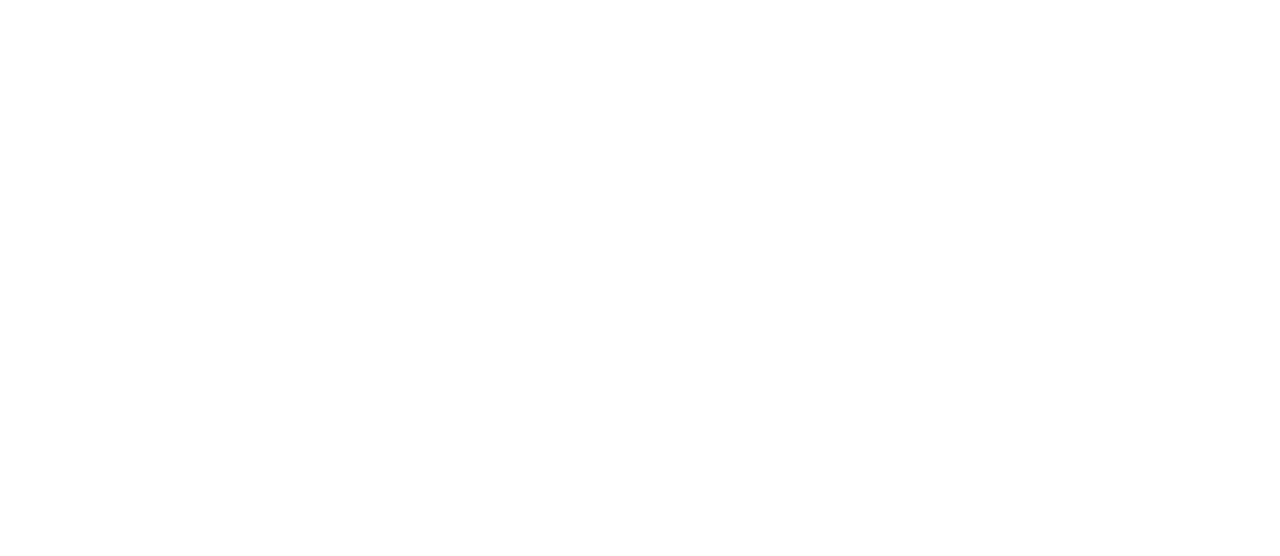
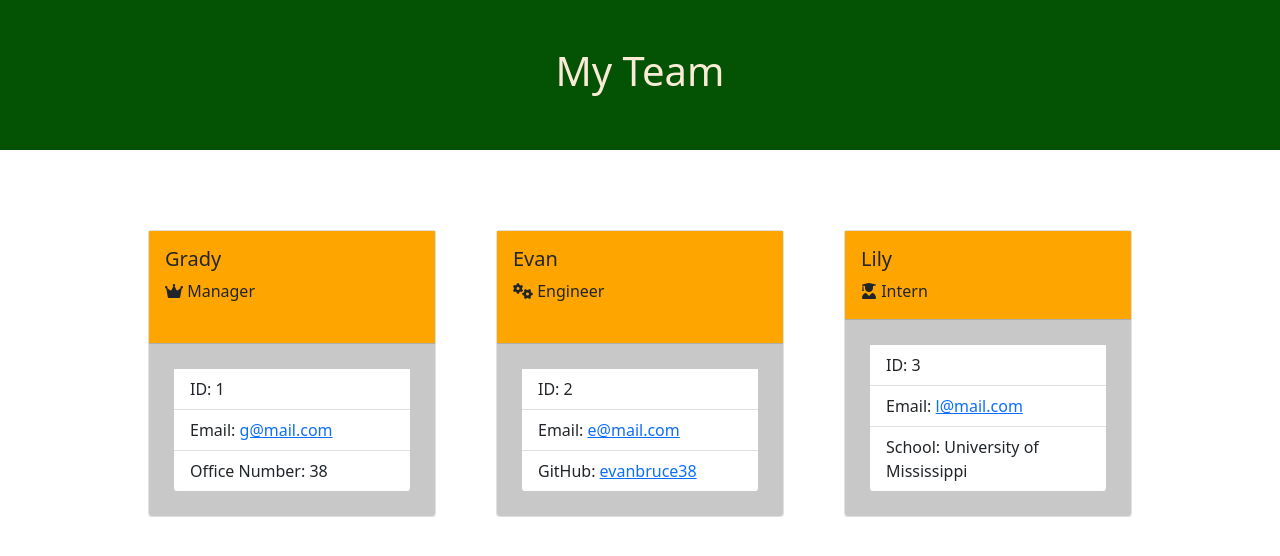
Before and after one commit to evanbruce38/Team-Profile-Generator, a website: page dist/index.html in a window 1280 px wide. Drawn offline with nearby package versions, Linux system fonts and the light colour scheme.

Commit message:
updated readme

```diff
--- a/dist/index.html
+++ b/dist/index.html
@@ -0,0 +1,61 @@
+
+    <!DOCTYPE html>
+<html lang="en">
+<head>
+    <meta charset="UTF-8">
+    <meta http-equiv="X-UA-Compatible" content="IE=edge">
+    <meta name="viewport" content="width=device-width, initial-scale=1.0">
+    <title>My Team</title>
+    <link href="https://cdn.jsdelivr.net/npm/bootstrap@5.1.3/dist/css/bootstrap.min.css" rel="stylesheet" integrity="sha384-1BmE4kWBq78iYhFldvKuhfTAU6auU8tT94WrHftjDbrCEXSU1oBoqyl2QvZ6jIW3" crossorigin="anonymous">
+    <link href="https://cdnjs.cloudflare.com/ajax/libs/font-awesome/6.0.0-beta3/css/all.min.css" rel="stylesheet">
+    <link href="style.css" rel="stylesheet">
+</head>
+<body>
+  <div class="title-container">
+      <h1>My Team</h1>
+    </div>
+    <div class="card-container">
+
+      <div class="card" style="width: 18rem;">
+      <div class="card-body">
+        <h5 class="card-title">Grady</h5>
+        <p class="card-text"><i class="fas fa-crown"></i>     Manager</p>
+      </div>
+      <ul class="list-group list-group-flush">
+        <li class="list-group-item">ID: 1</li>
+        <li class="list-group-item">Email: <a href="mailto:g@mail.com">g@mail.com</a></li>
+        <li class="list-group-item">Office Number: 38</li>
+      </ul>
+    </div>
+
+
+
+      <div class="card" style="width: 18rem;">
+      <div class="card-body">
+        <h5 class="card-title">Evan</h5>
+        <p class="card-text"><i class="fas fa-cogs"></i>     Engineer</p>
+      </div>
+      <ul class="list-group list-group-flush">
+        <li class="list-group-item">ID: 2</li>
+        <li class="list-group-item">Email: <a href="mailto:e@mail.com">e@mail.com</a></li>
+        <li class="list-group-item">GitHub: <a href="https://github.com/evanbruce38" target="_blank">evanbruce38</a></li>
+      </ul>
+    </div>
+
+
+
+      <div class="card" style="width: 18rem;">
+      <div class="card-body">
+        <h5 class="card-title">Lily</h5>
+        <p class="card-text"><i class="fas fa-user-graduate"></i>     Intern</p>
+      </div>
+      <ul class="list-group list-group-flush">
+        <li class="list-group-item">ID: 3</li>
+        <li class="list-group-item">Email: <a href="mailto:l@mail.com">l@mail.com</a></li>
+        <li class="list-group-item">School: University of Mississippi</li>
+      </ul>
+    </div>
+
+  </div>
+</body>
+</html>
```
Also changed, not shown: README.md.
